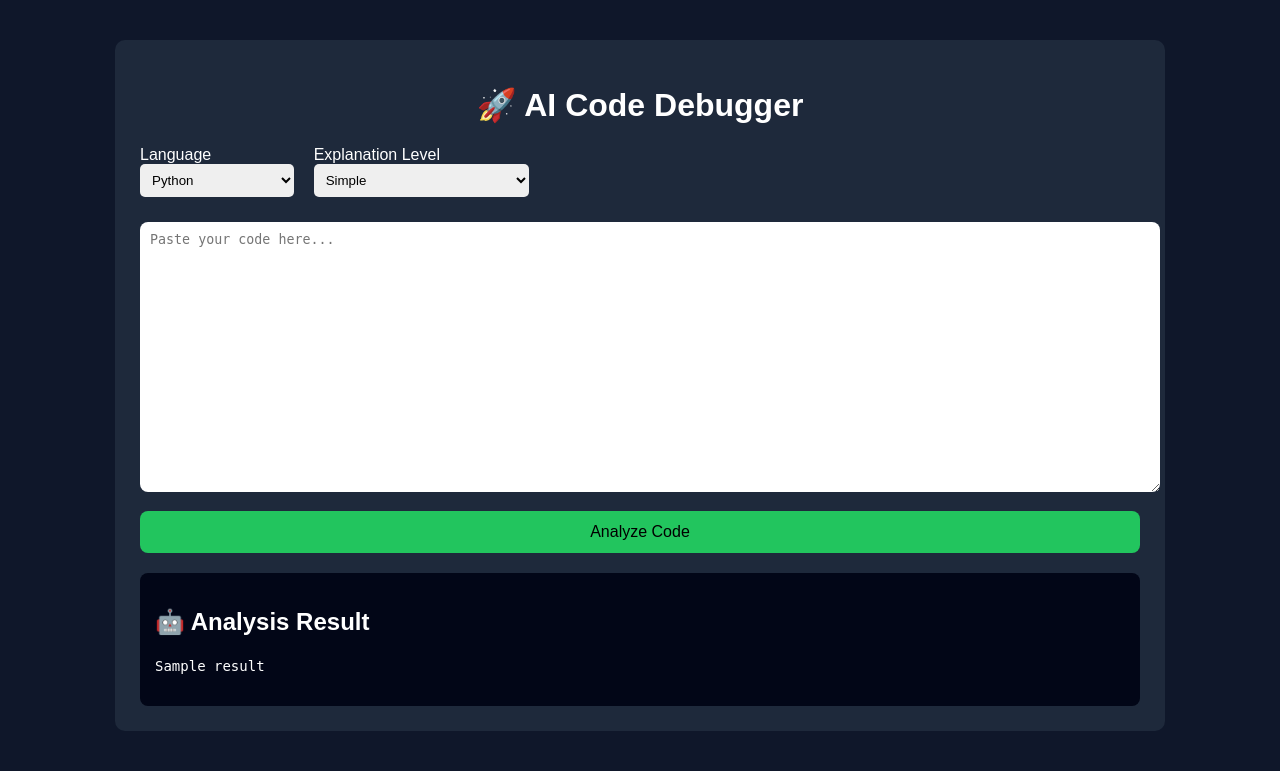
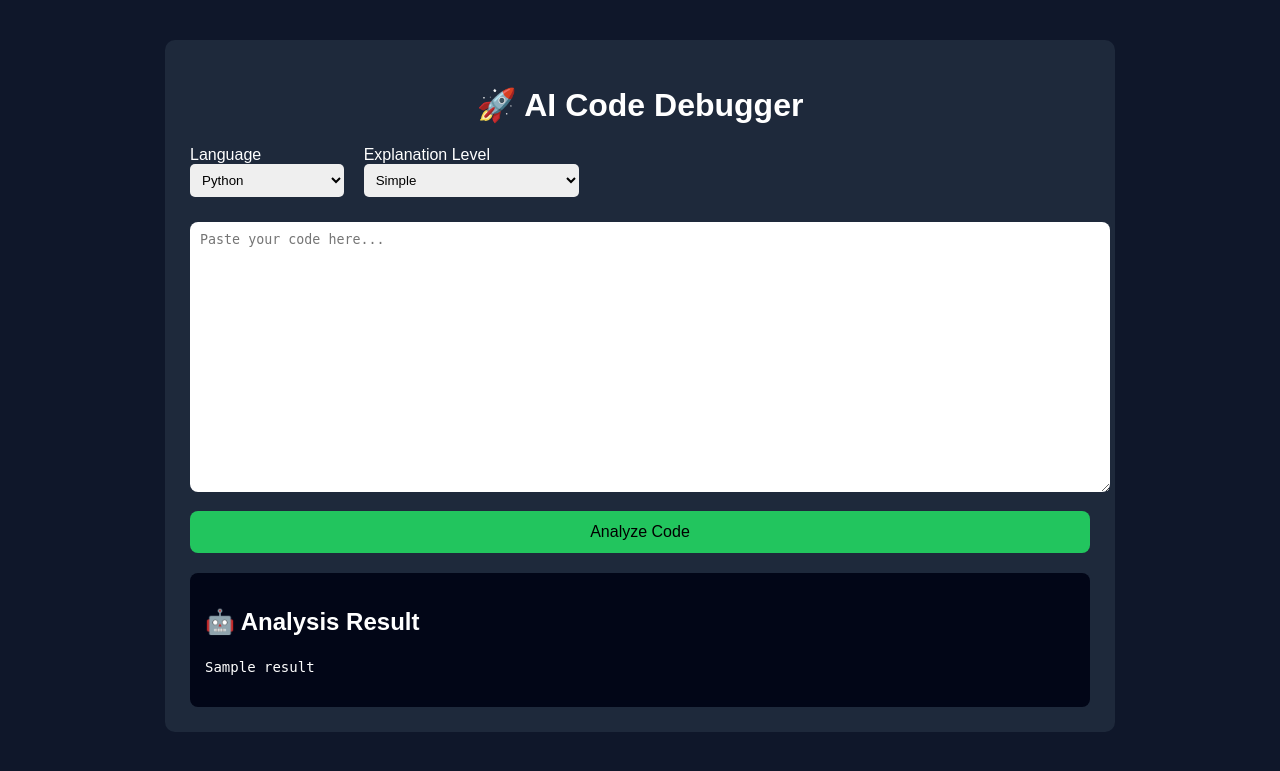
Before and after one commit to 2303A52110/AI-Code-Debugger, a Flask app: template templates/index.html in a window 1280 px wide. Shown: the top 771 px of the page. Run offline with Flask 3, Linux system fonts and the light colour scheme; the template is opened without the code that fills it: most values are stand-ins (such as "Sample title", 1, 10 or a date in 2020).

Commit message:
fixed text overflow completely

```diff
--- a/static/style.css
+++ b/static/style.css
@@ -8,13 +8,12 @@ body {
 
 .container {
     width: 90%;
-    max-width: 1000px;
+    max-width: 900px;
     margin: 40px auto;
+    padding: 25px;
     background: #1e293b;
-    padding: 25px;
     border-radius: 10px;
 }
-
 h1 {
     text-align: center;
 }
@@ -65,16 +64,21 @@ button:hover {
     max-width: 100%;
     overflow-x: auto;   /* horizontal scroll */
 }
+.result pre {
+    white-space: pre-wrap;      /* wrap text */
+    word-break: break-word;     /* break long lines */
+    overflow-wrap: anywhere;    /* force wrap if needed */
+    line-height: 1.6;
+    font-size: 14px;
+}
+
 .result {
-    max-height: 500px;
-    overflow-y: auto;
+    max-width: 100%;
+    overflow-x: auto;
 }
-.result pre {
-    white-space: pre-wrap;   /* wrap text */
-    word-wrap: break-word;   /* break long words */
-    overflow-wrap: break-word;
-    font-size: 14px;
-    line-height: 1.5;
+.result-text {
+    overflow-wrap: anywhere;
+    word-break: break-word;
 }
 
 .error {
--- a/templates/index.html
+++ b/templates/index.html
@@ -46,7 +46,9 @@
     {% if result %}
         <div class="result">
             <h2>🤖 Analysis Result</h2>
-            <pre>{{ result }}</pre>
+            <div class="result-text">
+                <pre>{{ result }}</pre>
+            </div>
         </div>
     {% endif %}
 </div>
```
